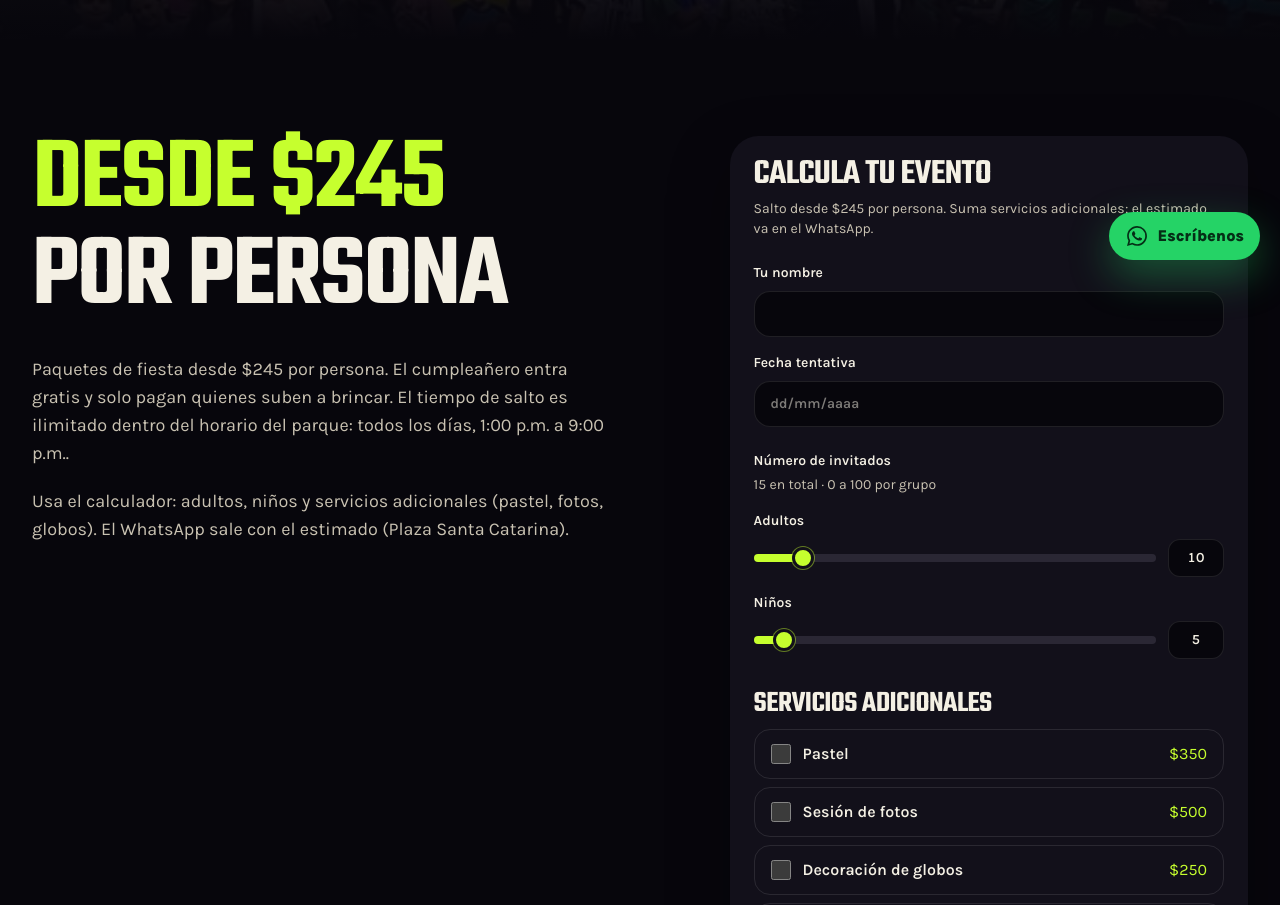
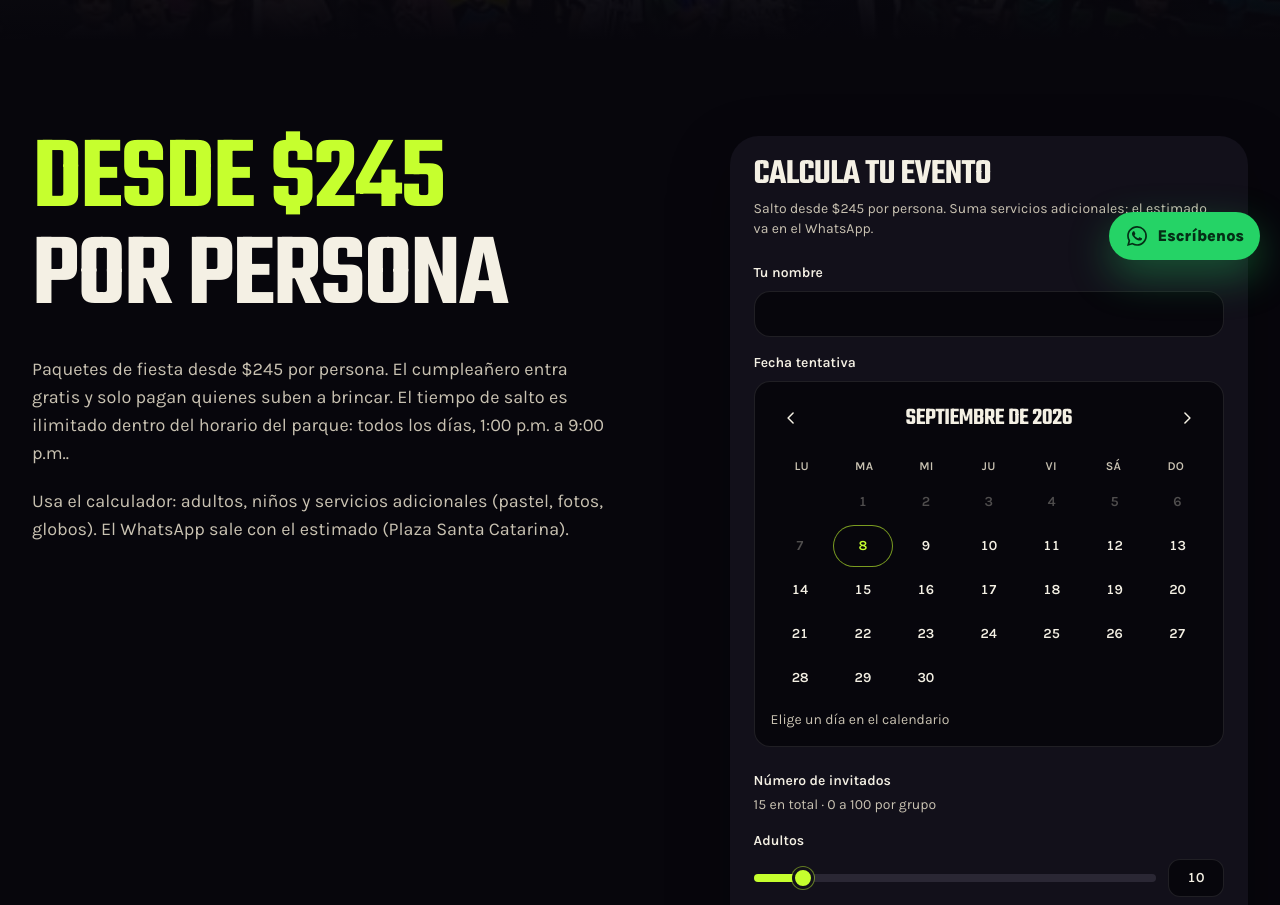
Before and after one commit to alfonsoestradav/jumphouse-mx, a Next.js app: page /fiestas in a window 1280 px wide. Shown: the part 520-1425 px from the top of the page. Built offline with nearby package versions, Linux system fonts and the light colour scheme.

Commit message:
Agrega calendario para elegir la fecha de la fiesta.

```diff
--- /dev/null
+++ b/components/DateCalendar.tsx
@@ -0,0 +1,138 @@
+"use client";
+
+import { useMemo, useState } from "react";
+
+const WEEKDAYS = ["Lu", "Ma", "Mi", "Ju", "Vi", "Sá", "Do"];
+
+function startOfDay(d: Date) {
+  return new Date(d.getFullYear(), d.getMonth(), d.getDate());
+}
+
+function sameDay(a: Date, b: Date) {
+  return (
+    a.getFullYear() === b.getFullYear() &&
+    a.getMonth() === b.getMonth() &&
+    a.getDate() === b.getDate()
+  );
+}
+
+export function formatMx(d: Date) {
+  const dd = String(d.getDate()).padStart(2, "0");
+  const mm = String(d.getMonth() + 1).padStart(2, "0");
+  return `${dd}/${mm}/${d.getFullYear()}`;
+}
+
+function Chevron({ dir }: { dir: "prev" | "next" }) {
+  return (
+    <svg viewBox="0 0 24 24" className="h-5 w-5" fill="none" aria-hidden="true">
+      <path
+        d={dir === "prev" ? "M14.5 6 8.5 12l6 6" : "M9.5 6l6 6-6 6"}
+        stroke="currentColor"
+        strokeWidth="1.8"
+        strokeLinecap="round"
+        strokeLinejoin="round"
+      />
+    </svg>
+  );
+}
+
+export function DateCalendar({
+  value,
+  onChange,
+}: {
+  value: Date | null;
+  onChange: (d: Date) => void;
+}) {
+  const today = useMemo(() => startOfDay(new Date()), []);
+  const [cursor, setCursor] = useState(() => value ?? today);
+  const year = cursor.getFullYear();
+  const month = cursor.getMonth();
+  const monthLabel = cursor.toLocaleDateString("es-MX", {
+    month: "long",
+    year: "numeric",
+  });
+
+  const cells = useMemo(() => {
+    const startPad = (new Date(year, month, 1).getDay() + 6) % 7;
+    const days = new Date(year, month + 1, 0).getDate();
+    const list: (number | null)[] = [
+      ...Array<number | null>(startPad).fill(null),
+      ...Array.from({ length: days }, (_, i) => i + 1),
+    ];
+    while (list.length % 7 !== 0) list.push(null);
+    return list;
+  }, [year, month]);
+
+  return (
+    <div className="rounded-2xl border border-white/10 bg-void p-4">
+      <div className="flex items-center justify-between gap-2">
+        <button
+          type="button"
+          aria-label="Mes anterior"
+          onClick={() => setCursor(new Date(year, month - 1, 1))}
+          className="grid h-10 w-10 place-items-center rounded-full text-ink hover:bg-white/10"
+        >
+          <Chevron dir="prev" />
+        </button>
+        <p className="font-display text-2xl capitalize leading-none text-ink">
+          {monthLabel}
+        </p>
+        <button
+          type="button"
+          aria-label="Mes siguiente"
+          onClick={() => setCursor(new Date(year, month + 1, 1))}
+          className="grid h-10 w-10 place-items-center rounded-full text-ink hover:bg-white/10"
+        >
+          <Chevron dir="next" />
+        </button>
+      </div>
+
+      <div className="mt-4 grid grid-cols-7 text-center text-xs font-semibold uppercase tracking-wide text-muted">
+        {WEEKDAYS.map((day) => (
+          <span key={day} className="py-1">
+            {day}
+          </span>
+        ))}
+      </div>
+
+      <div className="mt-1 grid grid-cols-7 gap-1">
+        {cells.map((day, i) => {
+          if (!day) return <span key={`e-${i}`} className="h-10" />;
+          const current = new Date(year, month, day);
+          const disabled = current < today;
+          const selected = value ? sameDay(current, value) : false;
+          const isToday = sameDay(current, today);
+          return (
+            <button
+              type="button"
+              key={`${year}-${month}-${day}`}
+              disabled={disabled}
+              onClick={() => onChange(current)}
+              aria-label={current.toLocaleDateString("es-MX", {
+                weekday: "long",
+                day: "numeric",
+                month: "long",
+                year: "numeric",
+              })}
+              aria-pressed={selected}
+              aria-current={isToday ? "date" : undefined}
+              className={`h-10 rounded-full text-sm font-semibold tabular-nums ${
+                selected
+                  ? "bg-lime text-void"
+                  : isToday
+                    ? "text-lime ring-1 ring-lime/60"
+                    : "text-ink hover:bg-white/10"
+              } disabled:cursor-not-allowed disabled:opacity-30 disabled:hover:bg-transparent`}
+            >
+              {day}
+            </button>
+          );
+        })}
+      </div>
+
+      <p className="mt-3 text-sm text-muted">
+        {value ? `Fecha: ${formatMx(value)}` : "Elige un día en el calendario"}
+      </p>
+    </div>
+  );
+}
--- a/components/PartyForm.tsx
+++ b/components/PartyForm.tsx
@@ -1,6 +1,7 @@
 "use client";
 
 import { FormEvent, useMemo, useState } from "react";
+import { DateCalendar, formatMx } from "@/components/DateCalendar";
 import { partyRate, partyServices, waLink } from "@/lib/site";
 
 const GUEST_MIN = 0;
@@ -82,34 +83,12 @@ function GuestSlider({
   );
 }
 
-function maskDate(raw: string) {
-  const digits = raw.replace(/\D/g, "").slice(0, 8);
-  if (digits.length <= 2) return digits;
-  if (digits.length <= 4) return `${digits.slice(0, 2)}/${digits.slice(2)}`;
-  return `${digits.slice(0, 2)}/${digits.slice(2, 4)}/${digits.slice(4)}`;
-}
-
-function isValidDate(value: string) {
-  const match = /^(\d{2})\/(\d{2})\/(\d{4})$/.exec(value);
-  if (!match) return false;
-  const day = Number(match[1]);
-  const month = Number(match[2]);
-  const year = Number(match[3]);
-  const parsed = new Date(year, month - 1, day);
-  return (
-    parsed.getFullYear() === year &&
-    parsed.getMonth() === month - 1 &&
-    parsed.getDate() === day
-  );
-}
-
 export function PartyForm() {
   const [name, setName] = useState("");
-  const [date, setDate] = useState("");
+  const [date, setDate] = useState<Date | null>(null);
   const [adults, setAdults] = useState(10);
   const [kids, setKids] = useState(5);
   const [services, setServices] = useState<Record<string, boolean>>({});
-  const [dateError, setDateError] = useState("");
   const [guestError, setGuestError] = useState("");
 
   const guests = adults + kids;
@@ -128,7 +107,7 @@ export function PartyForm() {
     const lines = [
       "Hola Jump House, quiero cotizar una fiesta.",
       `Nombre: ${name.trim() || "—"}`,
-      `Fecha: ${date || "por definir"}`,
+      `Fecha: ${date ? formatMx(date) : "por definir"}`,
       `Adultos: ${adults}`,
       `Niños: ${kids}`,
       `Invitados: ${guests}`,
@@ -147,15 +126,10 @@ export function PartyForm() {
 
   function onSubmit(e: FormEvent) {
     e.preventDefault();
-    if (date && !isValidDate(date)) {
-      setDateError("Usa el formato dd/mm/aaaa, por ejemplo 08/09/2026.");
-      return;
-    }
     if (guests < 1) {
       setGuestError("Indica al menos 1 invitado.");
       return;
     }
-    setDateError("");
     setGuestError("");
     window.open(waLink(message), "_blank", "noopener,noreferrer");
   }
@@ -181,25 +155,12 @@ export function PartyForm() {
           autoComplete="name"
         />
       </label>
-      <label className="mt-4 block text-sm font-semibold">
-        Fecha tentativa
-        <input
-          type="text"
-          inputMode="numeric"
-          placeholder="dd/mm/aaaa"
-          value={date}
-          onChange={(e) => {
-            setDate(maskDate(e.target.value));
-            if (dateError) setDateError("");
-          }}
-          pattern="\d{2}/\d{2}/\d{4}"
-          title="Usa el formato dd/mm/aaaa"
-          className="mt-2 w-full rounded-2xl border border-white/10 bg-void px-4 py-3 text-ink"
-        />
-      </label>
-      {dateError ? (
-        <p className="mt-2 text-sm text-magenta">{dateError}</p>
-      ) : null}
+      <div className="mt-4">
+        <p className="text-sm font-semibold">Fecha tentativa</p>
+        <div className="mt-2">
+          <DateCalendar value={date} onChange={setDate} />
+        </div>
+      </div>
       <div className="mt-6">
         <p className="text-sm font-semibold">Número de invitados</p>
         <p className="mt-1 text-sm text-muted">
```
